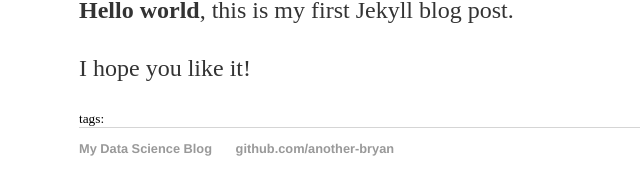
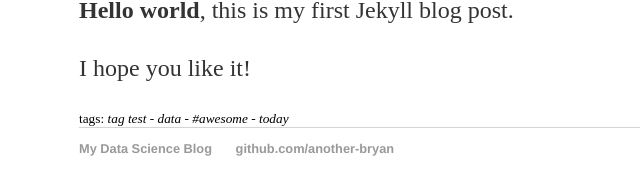
Before and after one commit to another-bryan/another-bryan.github.io, a Jekyll site: the page built from _posts/2019-01-25-testing-blog-post.md, in a window 1280 px wide. Shown: the part 312-507 px from the top of the page, without its empty margins (113-753 px from the left). Built offline with Jekyll 4.4.1, drawn with Linux system fonts in a browser that asks for light colours.

Commit message:
Update 2019-01-25-testing-blog-post.md

```diff
--- a/_posts/2019-01-25-testing-blog-post.md
+++ b/_posts/2019-01-25-testing-blog-post.md
@@ -2,6 +2,7 @@
 layout: post
 title:  "Testing out blog post"
 date: 2019-01-25
+tags: [tag test, data, "#awesome", today]
 ---
 
 ## Testing out my blog post
```
